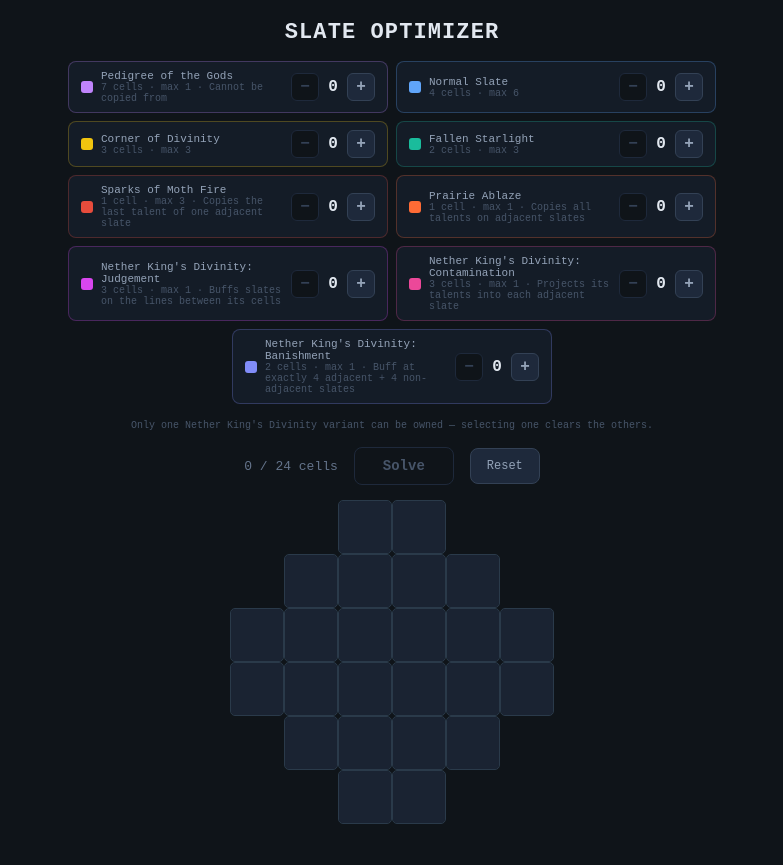
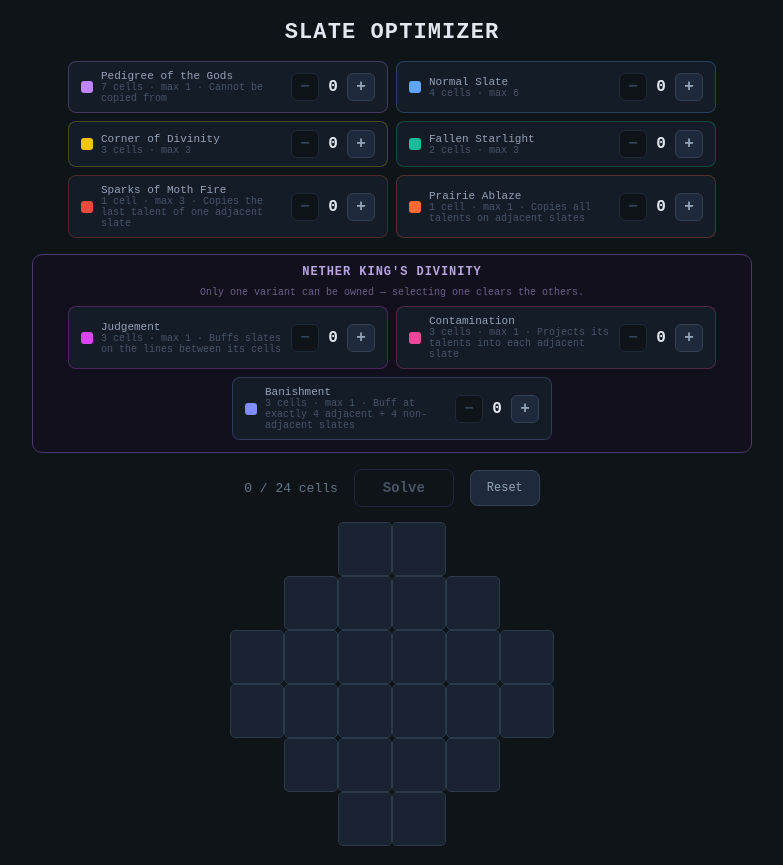
Before and after one commit to chaseh80/Slate-Optimizer, a React (Vite) app: page / in a window 1280 px wide. Shown: the whole page, without its empty margins (248-1031 px from the left). Before the commit the page ends 843 px from the top, so only its background shows below. Built offline with nearby package versions, Linux system fonts and the light colour scheme.

Commit message:
update banishment

```diff
--- a/src/SlateOptimizer.jsx
+++ b/src/SlateOptimizer.jsx
@@ -20,7 +20,7 @@ const BASE_SHAPES = {
   // The 4 gap cells between them are the "lines" that buff whatever covers them.
   judgement:     { cells: [[0,0],[0,3],[3,3]], gaps: [[0,1],[0,2],[1,3],[2,3]] },
   contamination: { cells: [[0,0],[0,1],[0,2]] },
-  banishment:    { cells: [[0,0],[1,1]] }, // two 1x1s stacked diagonally
+  banishment:    { cells: [[0,0],[1,1],[2,2]] }, // three 1x1s stacked diagonally
 };
 const NORMAL_BASES = [
   [[0,0],[0,1],[1,0],[1,1]],       // O
@@ -29,7 +29,7 @@ const NORMAL_BASES = [
   [[0,1],[1,1],[2,0],[2,1]],       // J
 ];
 
-const PIECE_SIZE = {pedigree:7,normal:4,corner:3,starlight:2,spark:1,prairie:1,judgement:3,contamination:3,banishment:2};
+const PIECE_SIZE = {pedigree:7,normal:4,corner:3,starlight:2,spark:1,prairie:1,judgement:3,contamination:3,banishment:3};
 const PIECE_MAX  = {pedigree:1,normal:6,corner:3,starlight:3,spark:3,prairie:1,judgement:1,contamination:1,banishment:1};
 const NETHER = ["judgement","contamination","banishment"]; // max 1 combined
 const COLORS = {
@@ -62,7 +62,8 @@ const MAXB = {spark:BONUS, prairie:4*BONUS, contamination:8*BONUS, judgement:4*B
 // Solver try-order: big coverage pieces first, specials after.
 const CAT_ORDER = ["pedigree","normal","corner","starlight","judgement","contamination","banishment","spark","prairie"];
 // Inventory display order.
-const INV_ORDER = ["pedigree","normal","corner","starlight","spark","prairie","judgement","contamination","banishment"];
+const REGULAR_ORDER = ["pedigree","normal","corner","starlight","spark","prairie"];
+const INV_ORDER = [...REGULAR_ORDER, ...NETHER];
 
 /* ───── Orientation helpers (cells + gaps rotate/flip together) ───── */
 const cmp = (a,b)=>a[0]-b[0]||a[1]-b[1];
@@ -231,7 +232,12 @@ function solve(counts){
             d += BONUS*nbrs.size;
           }else if(cat==="judgement"){
             judgeIdx = id;
-            for(const [gr,gc] of pl.gaps) if(occ[gr*COLS+gc]===1) d += BONUS;
+            // One buff per distinct slate on the lines, not per covered cell.
+            const buffed = new Set();
+            for(const [gr,gc] of pl.gaps){
+              const p = pid[gr*COLS+gc];
+              if(p>=0 && !buffed.has(p)){ buffed.add(p); d += BONUS; }
+            }
           }else if(cat==="banishment"){
             banishIdx = id; banishAdj = nbrs.size; banishNon = id - nbrs.size;
             d += BANISH_BONUS;
@@ -244,8 +250,9 @@ function solve(counts){
             else if(jc==="contamination") d += BONUS;
           }
           if(judgeIdx>=0 && judgeIdx!==id){
+            // New piece on the lines = one buffed slate, however many cells it covers.
             const gs = placed[judgeIdx].gapSet;
-            for(const [r,c] of pl.cells) if(gs.has(r*COLS+c)) d += BONUS;
+            for(const [r,c] of pl.cells) if(gs.has(r*COLS+c)){ d += BONUS; break; }
           }
           let banishDelta = null;
           if(banishIdx>=0 && banishIdx!==id){
@@ -316,11 +323,15 @@ function analyzeSolution(sol){
         text: `Contamination projects into ${nbrs.length} adjacent slate${nbrs.length===1?"":"s"}`});
     }else if(p.cat==="judgement"){
       const gaps = p.gaps || [];
-      const covered = gaps.filter(([r,c])=>pid[`${r},${c}`]!==undefined);
-      gaps.forEach(([r,c])=>gapAll.add(`${r},${c}`));
-      covered.forEach(([r,c])=>gapCovered.add(`${r},${c}`));
-      items.push({ok:covered.length>0, cat:p.cat,
-        text: `Judgement buffs ${covered.length}/${gaps.length} cells on its lines`});
+      const buffedPieces = new Set();
+      gaps.forEach(([r,c])=>{
+        gapAll.add(`${r},${c}`);
+        const j = pid[`${r},${c}`];
+        if(j!==undefined){ buffedPieces.add(j); gapCovered.add(`${r},${c}`); }
+      });
+      items.push({ok:buffedPieces.size>0, cat:p.cat,
+        text: `Judgement buffs ${buffedPieces.size} slate${buffedPieces.size===1?"":"s"} on its lines`
+          + (buffedPieces.size ? ` (${[...buffedPieces].map(j=>PIECE_LABELS[sol[j].cat]).join(", ")})` : "")});
     }else if(p.cat==="banishment"){
       const adj = nbrs.length, non = sol.length - 1 - adj;
       const ok = adj===4 && non===4;
@@ -412,33 +423,24 @@ export default function SlateOptimizer(){
 
       {/* ── Piece inventory ── */}
       <div style={{display:"flex", flexWrap:"wrap", gap:8, justifyContent:"center", maxWidth:720}}>
-        {INV_ORDER.map(cat=>(
-          <div key={cat} style={{
-            display:"flex", alignItems:"center", gap:8,
-            padding:"8px 12px", background:"#141c27",
-            border:`1px solid ${COLORS[cat]}44`, borderRadius:8, width:320,
-            boxSizing:"border-box",
-          }}>
-            <div style={{width:12, height:12, borderRadius:3, background:COLORS[cat], flexShrink:0}}/>
-            <div style={{flex:1, minWidth:0}}>
-              <div style={{fontSize:11, color:"#94a3b8"}}>{PIECE_LABELS[cat]}</div>
-              <div style={{fontSize:10, color:"#475569"}}>
-                {PIECE_SIZE[cat]} cell{PIECE_SIZE[cat]===1?"":"s"} · max {PIECE_MAX[cat]}
-                {PIECE_DESC[cat] ? ` · ${PIECE_DESC[cat]}` : ""}
-              </div>
-            </div>
-            <div style={{display:"flex", alignItems:"center", gap:4}}>
-              <Btn small onClick={()=>setCount(cat,counts[cat]-1)} disabled={counts[cat]<=0}>−</Btn>
-              <span style={{fontSize:16, fontWeight:700, color:"#e2e8f0", minWidth:20, textAlign:"center"}}>
-                {counts[cat]}
-              </span>
-              <Btn small onClick={()=>setCount(cat,counts[cat]+1)} disabled={counts[cat]>=PIECE_MAX[cat]}>+</Btn>
-            </div>
-          </div>
-        ))}
+        {REGULAR_ORDER.map(cat=>renderCard(cat, counts, setCount))}
       </div>
-      <div style={{fontSize:10, color:"#475569"}}>
-        Only one Nether King's Divinity variant can be owned — selecting one clears the others.
+
+      {/* ── Nether King's Divinity section ── */}
+      <div style={{
+        display:"flex", flexDirection:"column", gap:8, alignItems:"center",
+        padding:"10px 14px 12px", maxWidth:720, boxSizing:"border-box",
+        background:"#12101d", border:"1px solid #4c3a6e", borderRadius:10,
+      }}>
+        <div style={{fontSize:12, fontWeight:700, color:"#b8a5e0", letterSpacing:"0.08em"}}>
+          NETHER KING'S DIVINITY
+        </div>
+        <div style={{fontSize:10, color:"#6b5f8a"}}>
+          Only one variant can be owned — selecting one clears the others.
+        </div>
+        <div style={{display:"flex", flexWrap:"wrap", gap:8, justifyContent:"center"}}>
+          {NETHER.map(cat=>renderCard(cat, counts, setCount))}
+        </div>
       </div>
 
       {/* ── Stats + Solve ── */}
@@ -560,6 +562,35 @@ export default function SlateOptimizer(){
   );
 }
 
+function renderCard(cat, counts, setCount){
+  // Inside the Nether section the header already says "Nether King's Divinity".
+  const label = NETHER.includes(cat) ? PIECE_LABELS[cat].split(": ")[1] : PIECE_LABELS[cat];
+  return(
+    <div key={cat} style={{
+      display:"flex", alignItems:"center", gap:8,
+      padding:"8px 12px", background:"#141c27",
+      border:`1px solid ${COLORS[cat]}44`, borderRadius:8, width:320,
+      boxSizing:"border-box",
+    }}>
+      <div style={{width:12, height:12, borderRadius:3, background:COLORS[cat], flexShrink:0}}/>
+      <div style={{flex:1, minWidth:0}}>
+        <div style={{fontSize:11, color:"#94a3b8"}}>{label}</div>
+        <div style={{fontSize:10, color:"#475569"}}>
+          {PIECE_SIZE[cat]} cell{PIECE_SIZE[cat]===1?"":"s"} · max {PIECE_MAX[cat]}
+          {PIECE_DESC[cat] ? ` · ${PIECE_DESC[cat]}` : ""}
+        </div>
+      </div>
+      <div style={{display:"flex", alignItems:"center", gap:4}}>
+        <Btn small onClick={()=>setCount(cat,counts[cat]-1)} disabled={counts[cat]<=0}>−</Btn>
+        <span style={{fontSize:16, fontWeight:700, color:"#e2e8f0", minWidth:20, textAlign:"center"}}>
+          {counts[cat]}
+        </span>
+        <Btn small onClick={()=>setCount(cat,counts[cat]+1)} disabled={counts[cat]>=PIECE_MAX[cat]}>+</Btn>
+      </div>
+    </div>
+  );
+}
+
 function Btn({children,onClick,disabled,small}){
   return(
     <button onClick={onClick} disabled={disabled} style={{
```
Also changed, not shown: .claude/settings.local.json, 1 other file (tests, documents, lock files or other folders).
